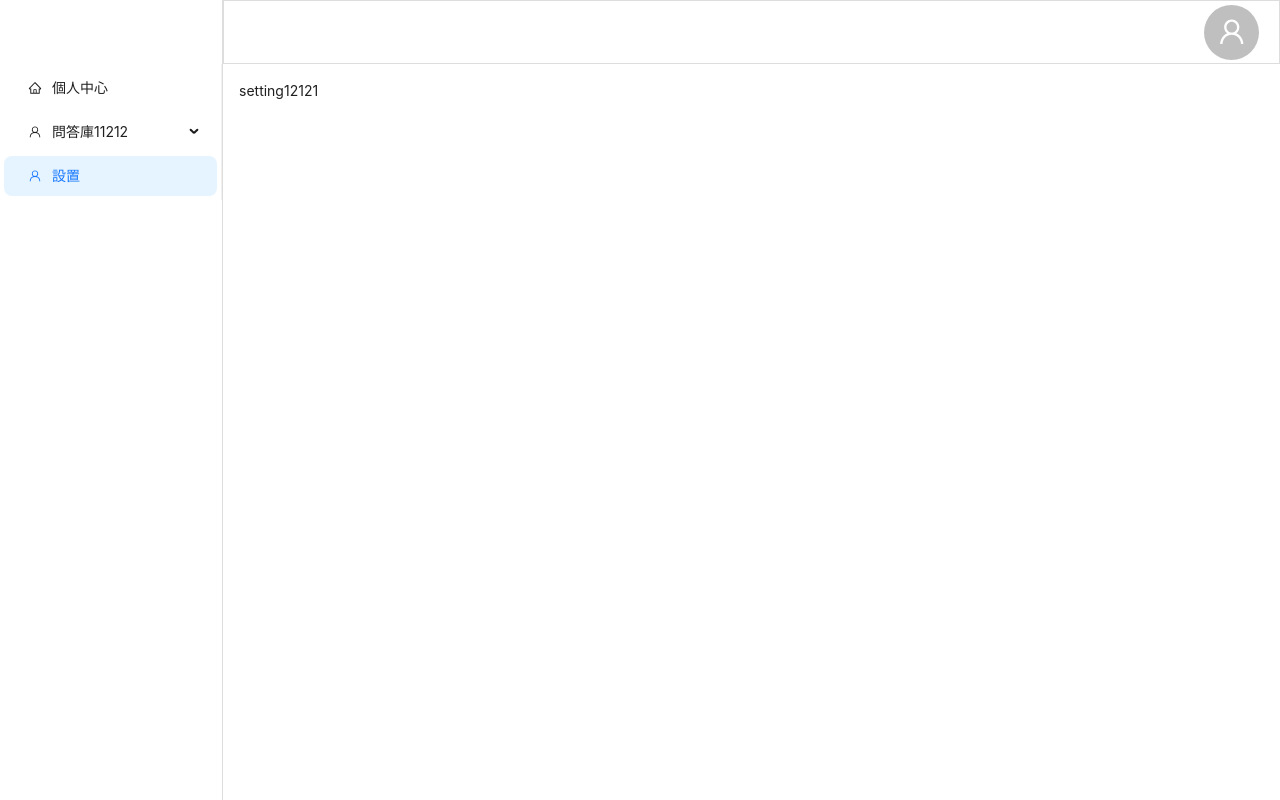
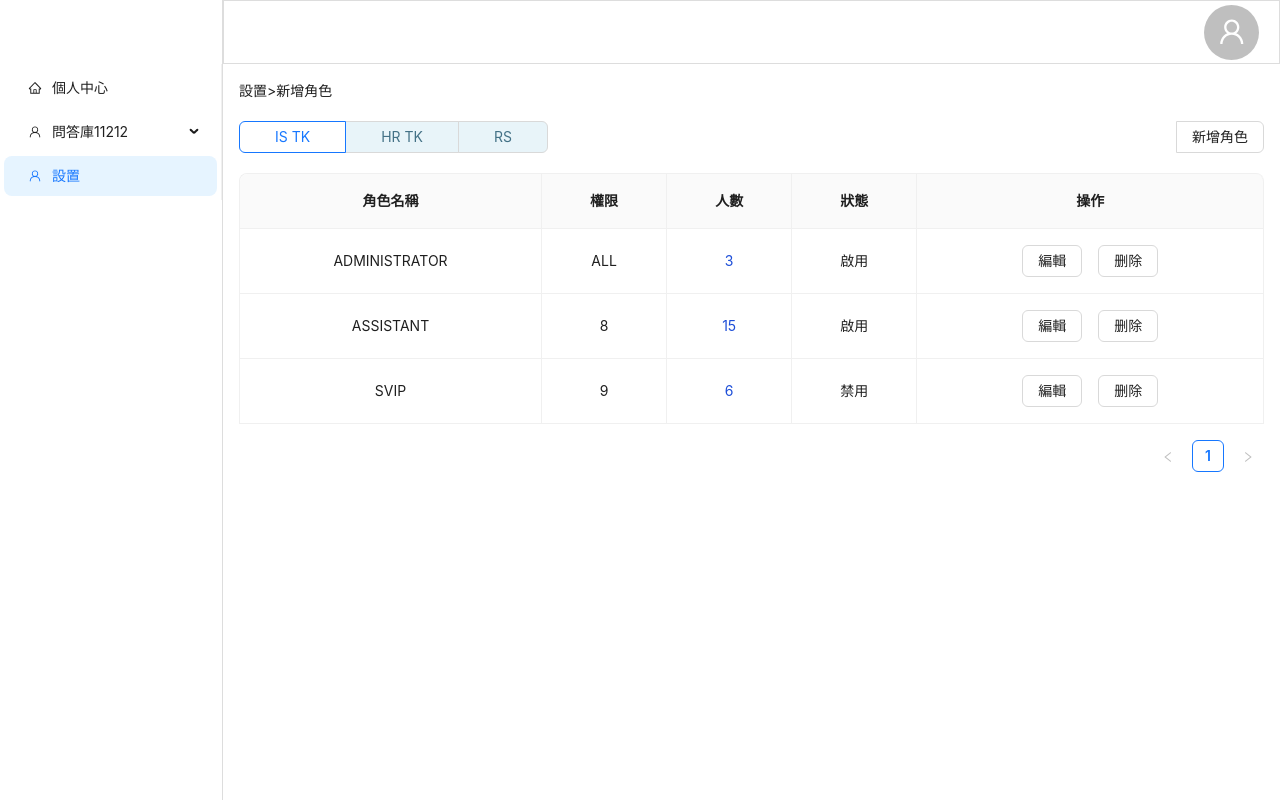
Before and after one commit to chenmeiling12/aitk-project, a React (Vite) app in the folder web/: page /setting in a window 1280 px wide. Built offline with nearby package versions, Linux system fonts and the light colour scheme.

Commit message:
add setting page

```diff
--- /dev/null
+++ b/web/src/pages/setting/components/eitd/index.tsx
@@ -0,0 +1,105 @@
+import {
+  Button,
+  Checkbox,
+  CheckboxProps,
+  Col,
+  ConfigProvider,
+  Form,
+  Input,
+  Radio,
+  RadioChangeEvent,
+  Row,
+  Space,
+} from "antd";
+import { useState } from "react";
+const layout = {
+  labelCol: { span: 8 },
+  wrapperCol: { span: 20 },
+};
+
+const tailLayout = {
+  wrapperCol: { offset: 30, span: 16 },
+};
+
+export const Eitd = () => {
+  const [form] = Form.useForm();
+
+  const onFinish = (values: any) => {
+    console.log(values);
+  };
+
+  const onReset = () => {
+    form.resetFields();
+  };
+
+  const [value, setValue] = useState(1);
+
+  const onChange = (e: RadioChangeEvent) => {
+    console.log("radio checked", e.target.value);
+    setValue(e.target.value);
+  };
+
+  const onChangeCheckbox: CheckboxProps["onChange"] = (e) => {
+    console.log(`checked = ${e.target.checked}`);
+  };
+
+  return (
+    <div>
+      <Form {...layout} form={form} name="control-hooks" onFinish={onFinish}>
+        <Row>
+          <Col span={12}>
+            <Form.Item name="name" label="角色名稱" style={{ width: 200 }}>
+              <Input style={{ width: 250 }} />
+            </Form.Item>
+          </Col>
+          <Col span={12}>
+            <Form.Item name="isUser" label="是否啟用">
+              <Radio.Group onChange={onChange} value={value} defaultValue={1}>
+                <Radio value={1}>啟用</Radio>
+                <Radio value={2}>禁用</Radio>
+              </Radio.Group>
+            </Form.Item>
+          </Col>
+        </Row>
+        <Row>
+          <Col span={12}>
+            <Form.Item name="power" label="擁有權限" style={{ width: 200 }}>
+              <Radio value={2}>全選</Radio>
+              <div>
+                <span>數據權限</span>
+                <div className="p-px border">
+                  <div className="border-b">
+                    <span>分類權限</span>
+                    <Checkbox onChange={onChangeCheckbox}>全選</Checkbox>
+                  </div>
+                  <div></div>
+                </div>
+              </div>
+            </Form.Item>
+          </Col>
+          <Col span={8} offset={4}>
+            <Form.Item name="operate" label="權限操作">
+              <Radio.Group onChange={onChange} value={value} defaultValue={1}>
+                <Radio value={1}>可編輯</Radio>
+                <Radio value={2}>僅瀏覽</Radio>
+              </Radio.Group>
+            </Form.Item>
+          </Col>
+        </Row>
+
+        <Form.Item name="manList" label="人員名單" style={{ width: 200 }}>
+          <Input />
+        </Form.Item>
+
+        <Form.Item {...tailLayout}>
+          <Button type="primary" htmlType="submit" className="bg-[#1677ff]">
+            Submit
+          </Button>
+          <Button htmlType="button" onClick={onReset}>
+            Reset
+          </Button>
+        </Form.Item>
+      </Form>
+    </div>
+  );
+};
--- /dev/null
+++ b/web/src/pages/setting/components/role-table/index.tsx
@@ -0,0 +1,3 @@
+export const RoleTable = () => {
+  return <div>RoleTable</div>;
+};
--- /dev/null
+++ b/web/src/pages/setting/hook.ts
@@ -0,0 +1,66 @@
+import { RadioChangeEvent } from "antd";
+import { IManProps, IroleProps, TabPosition } from "./props";
+import { useState } from "react";
+import { useNavigate } from "react-router-dom";
+
+export const useAction = () => {
+  const roledDta: IroleProps[] = [
+    {
+      key: "1",
+      name: "ADMINISTRATOR",
+      power: "ALL",
+      num: 3,
+      state: 1,
+    },
+    {
+      key: "2",
+      name: "ASSISTANT",
+      power: "8",
+      num: 15,
+      state: 1,
+    },
+    {
+      key: "3",
+      name: "SVIP",
+      power: "9",
+      num: 6,
+      state: 2,
+    },
+  ];
+
+  const manData: IManProps[] = [
+    {
+      key: "1",
+      order: 1,
+      name: "ABC.D",
+      group: "CS",
+      position: "中級助理",
+    },
+    {
+      key: "2",
+      order: 2,
+      name: "XIOASHUAI.C",
+      group: "OP",
+      position: "高級文員",
+    },
+    {
+      key: "3",
+      order: 3,
+      name: "XIAOMEI.H",
+      group: "OP",
+      position: "初級文員",
+    },
+  ];
+
+  const [tab, setTab] = useState<TabPosition>("ISTK");
+
+  const handleTabs = (e: RadioChangeEvent) => {
+    setTab(e.target.value);
+  };
+
+  const [openMan, setOpenMan] = useState(false);
+
+  const navigate = useNavigate();
+
+  return { roledDta, manData, handleTabs, tab, openMan, setOpenMan, navigate };
+};
--- a/web/src/pages/setting/index.tsx
+++ b/web/src/pages/setting/index.tsx
@@ -1,3 +1,160 @@
+import {
+  ConfigProvider,
+  Modal,
+  Radio,
+  Space,
+  Table,
+  TableProps,
+  message,
+} from "antd";
+import { Button } from "antd/es/radio";
+import { useAction } from "./hook";
+import { IManProps, IroleProps } from "./props";
+import { Eitd } from "./components/eitd";
+
 export const Setting = () => {
-  return <div>setting12121</div>;
+  const { roledDta, manData, handleTabs, tab, openMan, setOpenMan, navigate } =
+    useAction();
+
+  const roleColumns: TableProps<IroleProps>["columns"] = [
+    {
+      title: "角色名稱",
+      dataIndex: "name",
+      align: "center",
+    },
+    {
+      title: "權限",
+      dataIndex: "power",
+      align: "center",
+    },
+    {
+      title: "人數",
+      dataIndex: "num",
+      render: (num: number) => (
+        <a className="text-blue-700" onClick={() => setOpenMan(true)}>
+          {num}
+        </a>
+      ),
+      align: "center",
+    },
+    {
+      title: "狀態",
+      dataIndex: "state",
+      align: "center",
+      render: (text: number) => {
+        return text === 1 ? <div>啟用</div> : <div>禁用</div>;
+      },
+    },
+    {
+      title: "操作",
+      key: "action",
+      align: "center",
+      render: (_, record) => (
+        <Space size="middle">
+          <Button
+            onChange={() => {
+              console.log(record.key);
+            }}
+          >
+            編輯
+          </Button>
+          <Button
+            onChange={() => {
+              message.success("刪除成功!");
+            }}
+          >
+            删除
+          </Button>
+        </Space>
+      ),
+    },
+  ];
+
+  const manColumns: TableProps<IManProps>["columns"] = [
+    {
+      title: "序號",
+      dataIndex: "order",
+      align: "center",
+    },
+    {
+      title: "名稱",
+      dataIndex: "name",
+      align: "center",
+    },
+    {
+      title: "組別",
+      dataIndex: "group",
+      align: "center",
+    },
+    {
+      title: "崗位",
+      dataIndex: "position",
+      align: "center",
+    },
+  ];
+
+  return (
+    <div>
+      <div className="">設置{">"}新增角色</div>
+      <div className="  mt-5 flex justify-between ">
+        <ConfigProvider
+          theme={{
+            components: {
+              Radio: {
+                buttonBg: "#E8F4F9",
+                buttonColor: "#437186",
+                controlOutline: "#ADD6E7",
+                buttonPaddingInline: 35,
+              },
+            },
+          }}
+        >
+          <Radio.Group
+            onChange={handleTabs}
+            value={tab}
+            style={{ marginBottom: 20 }}
+            defaultValue="ISTK"
+            className="sttingTabs"
+          >
+            <Radio.Button value="ISTK">IS TK</Radio.Button>
+            <Radio.Button value="HRTK">HR TK</Radio.Button>
+            <Radio.Button value="RS">RS</Radio.Button>
+          </Radio.Group>
+        </ConfigProvider>
+        <Button>新增角色</Button>
+      </div>
+
+      <Table columns={roleColumns} dataSource={roledDta} bordered />
+      {/* <Eitd></Eitd> */}
+      <Modal
+        open={openMan}
+        width="50rem"
+        footer={[
+          <div className="flex justify-center" key="confirm">
+            <Button
+              type="primary"
+              className="bg-gray-400 text-white flex justify-center w-20"
+              onClick={() => {
+                setOpenMan(false);
+              }}
+            >
+              確定
+            </Button>
+          </div>,
+        ]}
+      >
+        <div className="border-t mt-8 py-4">
+          <div className="pb-4"> 角色名單</div>
+
+          <Table
+            scroll={{ y: 240 }}
+            columns={manColumns}
+            dataSource={manData}
+            bordered
+            pagination={false}
+          />
+        </div>
+      </Modal>
+    </div>
+  );
 };
--- /dev/null
+++ b/web/src/pages/setting/props.ts
@@ -0,0 +1,17 @@
+export interface IroleProps {
+  key: string;
+  name: string;
+  power: string;
+  num: number;
+  state: number;
+}
+
+export interface IManProps {
+  key: string;
+  order: number;
+  name: string;
+  group: string;
+  position: string;
+}
+
+export type TabPosition = "ISTK" | "HRTK" | "RS";
```
